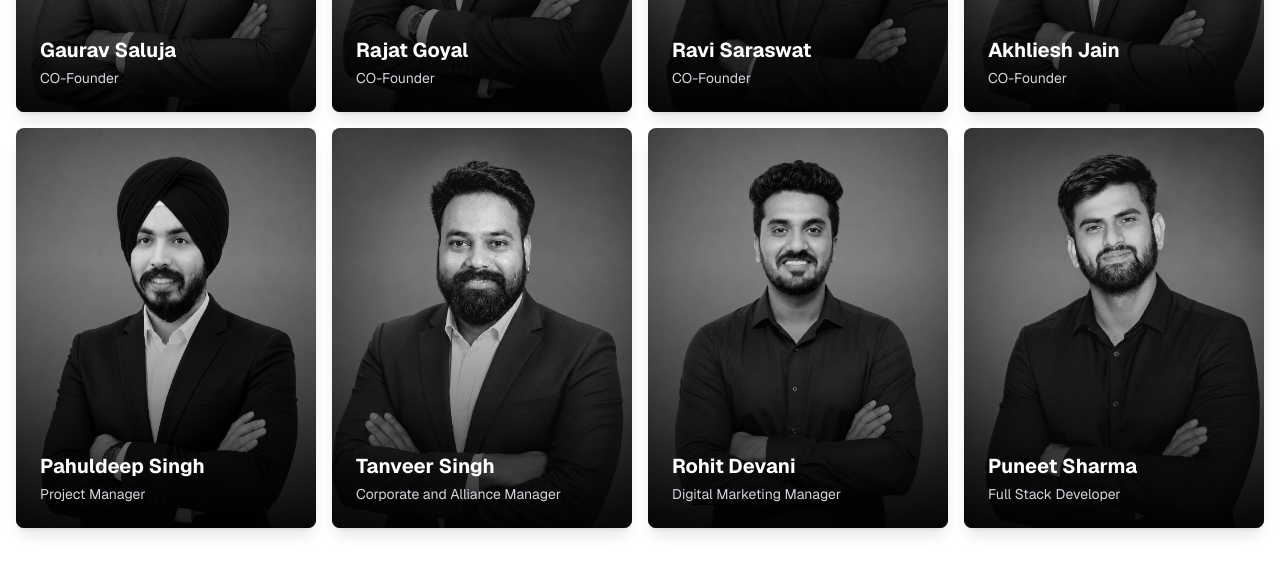
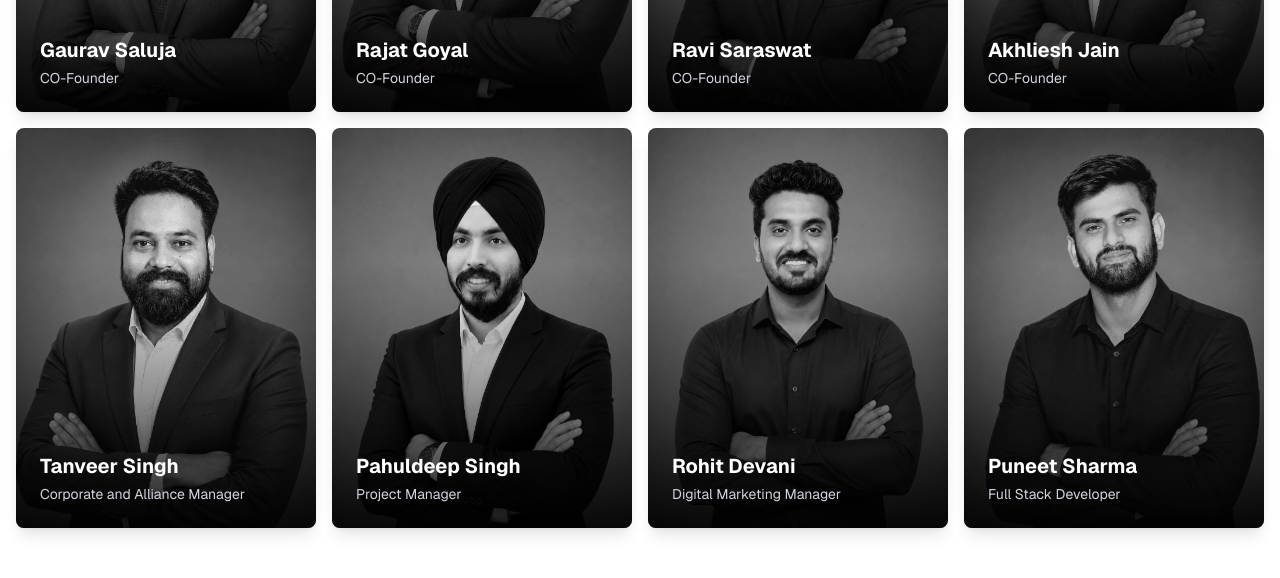
Before and after one commit to puni11/giptechnologies, a Next.js app: page / in a window 1280 px wide. Shown: the part 7640-8218 px from the top of the page. Built offline with nearby package versions, Linux system fonts and the light colour scheme.

Commit message:
dfdffsssd

```diff
--- a/component/TeamSection.js
+++ b/component/TeamSection.js
@@ -27,17 +27,18 @@ const teamMembers = [
     role: 'CO-Founder',
     image: '/akhilesh.jpeg',
   },
+
+  {
+    id: 6,
+    name: 'Tanveer Singh',
+    role: 'Corporate and Alliance Manager',
+    image: '/Tanveer.png',
+  },
   {
     id: 5,
     name: 'Pahuldeep Singh',
     role: 'Project Manager',
     image: '/pahuldeep.jpeg',
-  },
-  {
-    id: 6,
-    name: 'Tanveer Singh',
-    role: 'Corporate and Alliance Manager',
-    image: '/Tanveer.png',
   },
 
   {
```
